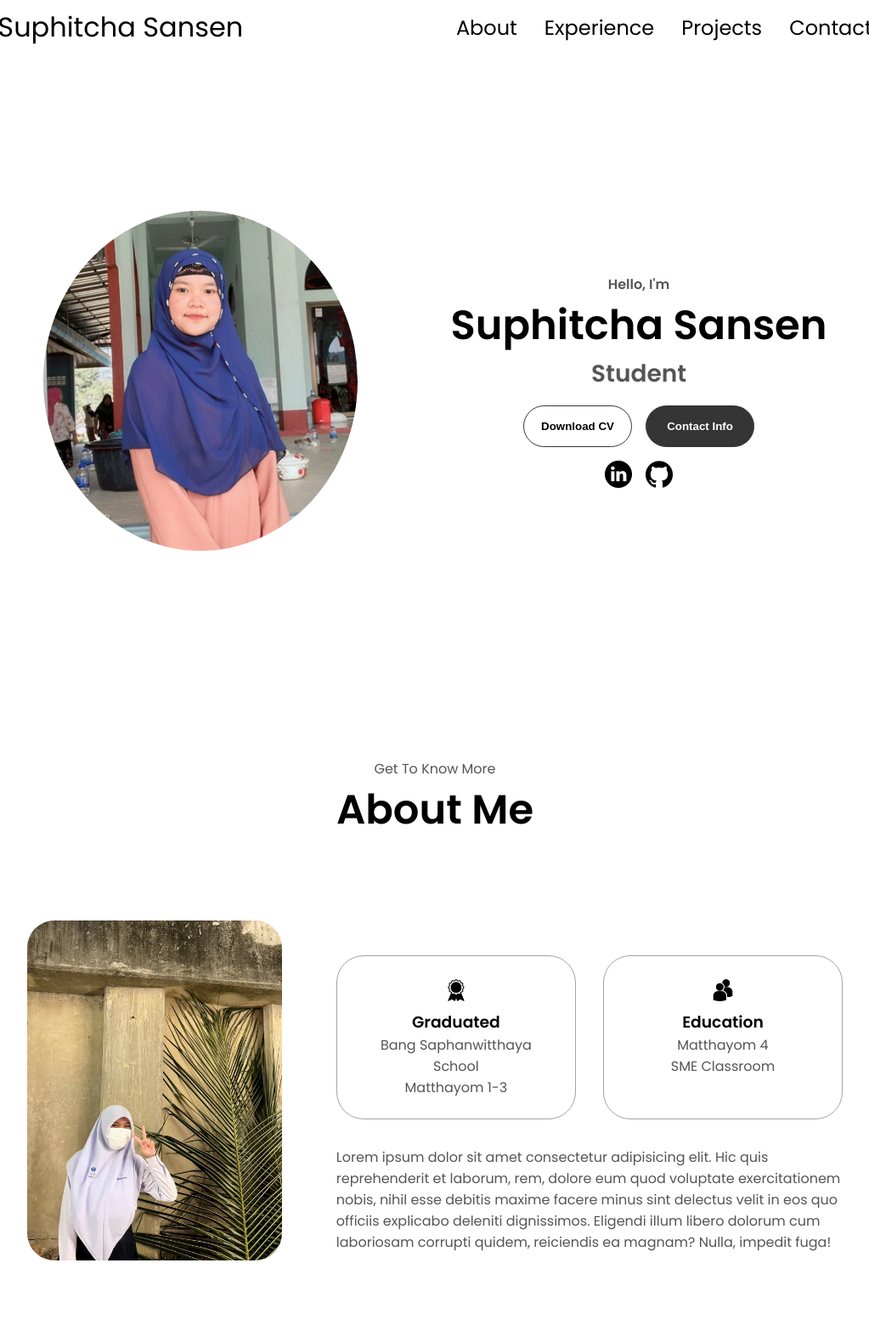
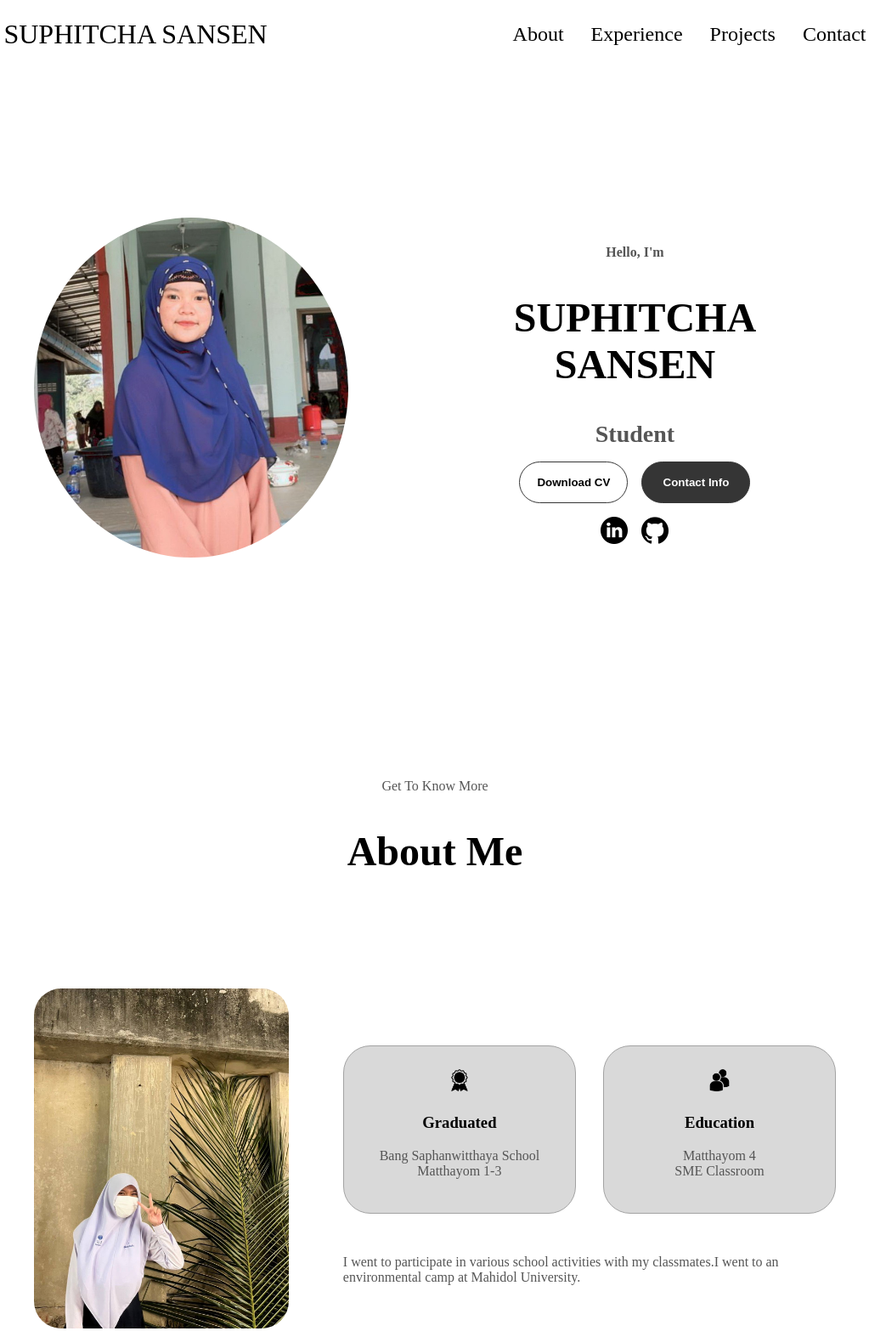
Before and after one commit to suphitcha17/Portfolio.Suphitcha, a plain HTML site: page index.html in a window 1280 px wide. Shown: the part 36-1602 px from the top of the page at 85% size, without its empty margins (128-1151 px from the left). Drawn offline with Linux system fonts and the light colour scheme; a web font is replaced by a local one.

Commit message:
update
อัพเดต

```diff
--- a/index.html
+++ b/index.html
@@ -10,7 +10,7 @@
   </head>
   <body>
     <nav id="desktop-nav">
-      <div class="logo">Suphitcha Sansen</div>
+      <div class="logo">SUPHITCHA SANSEN</div>
       <div>
         <ul class="nav-links">
           <li><a href="#about">About</a></li>
@@ -21,7 +21,7 @@
       </div>
     </nav>
     <nav id="hamburger-nav">
-      <div class="logo">Suphitcha Sansen</div>
+      <div class="logo">SUPHITCHA SANSEN </div>
       <div class="hamburger-menu">
         <div class="hamburger-icon" onclick="toggleMenu()">
           <span></span>
@@ -42,7 +42,7 @@
       </div>
       <div class="section__text">
         <p class="section__text__p1">Hello, I'm</p>
-        <h1 class="title">Suphitcha Sansen</h1>
+        <h1 class="title">SUPHITCHA SANSEN </h1>
         <p class="section__text__p2">Student</p>
         <div class="btn-container">
           <button
@@ -105,12 +105,7 @@
           </div>
           <div class="text-container">
             <p>
-              Lorem ipsum dolor sit amet consectetur adipisicing elit. Hic quis
-              reprehenderit et laborum, rem, dolore eum quod voluptate
-              exercitationem nobis, nihil esse debitis maxime facere minus sint
-              delectus velit in eos quo officiis explicabo deleniti dignissimos.
-              Eligendi illum libero dolorum cum laboriosam corrupti quidem,
-              reiciendis ea magnam? Nulla, impedit fuga!
+              I went to participate in various school activities with my classmates.I went to an environmental camp at Mahidol University.
             </p>
           </div>
         </div>
@@ -258,7 +253,7 @@
     </section>
     <section id="projects">
       <p class="section__text__p1">Browse My Recent</p>
-      <h1 class="title">Projects</h1>
+      <h1 class="title">Activity</h1>
       <div class="experience-details-container">
         <div class="about-containers">
           <div class="details-container color-container">
@@ -352,11 +347,11 @@
             alt="Email icon"
             class="icon contact-icon email-icon"
           />
-          <p><a href="mailto:examplemail@gmail.com">Example@gmail.com</a></p>
+          <p><a href="mailto:examplemail@gmail.com">suphitchadaaaaa@gmail.com</a></p>
         </div>
         <div class="contact-info-container">
           <img
-            src="./assets/linkedin.png"
+            src="./assets/png-clipart-circle-black-instagram-logo-tech-companies.png"
             alt="LinkedIn icon"
             class="icon contact-icon"
           />
@@ -375,7 +370,7 @@
           </ul>
         </div>
       </nav>
-      <p>Copyright &#169; 2023 John Doe. All Rights Reserved.</p>
+      <p>Copyright &#169; 2023 SUPHITCHA SANSEN. All Rights Reserved.</p>
     </footer>
     <script src="script.js"></script>
   </body>
--- a/style.css
+++ b/style.css
@@ -1,14 +1,16 @@
 /* GENERAL */
 
-@import url("https://fonts.googleapis.com/css2?family=Poppins:wght@300;400;500;600&display=swap");
-
-* {
+@import url('https://fonts.googleapis.com/css2?family=Bitter:ital@1&family=Mali&family=Oswald&family=Prompt&family=Whisper&display=swap');
   margin: 0;
   padding: 0;
 }
 
 body {
-  font-family: "Poppins", sans-serif;
+  font-family: 'Bitter', serif;
+  font-family: 'Mali', cursive;
+  font-family: 'Oswald', sans-serif;
+  font-family: 'Prompt', sans-serif;
+  font-family: 'Whisper', cursive;
 }
 
 html {
@@ -300,7 +302,7 @@ section {
 .details-container {
   padding: 1.5rem;
   flex: 1;
-  background: white;
+  background: #D9D9D9;
   border-radius: 2rem;
   border: rgb(53, 53, 53) 0.1rem solid;
   border-color: rgb(163, 163, 163);
@@ -365,7 +367,7 @@ article .icon {
 
 .color-container {
   border-color: rgb(163, 163, 163);
-  background: rgb(250, 250, 250);
+  background:#f0e2cd;
 }
 
 .project-img {
@@ -399,7 +401,7 @@ article .icon {
   border-radius: 2rem;
   border: rgb(53, 53, 53) 0.1rem solid;
   border-color: rgb(163, 163, 163);
-  background: (250, 250, 250);
+  background:#f1f2f5;
   margin: 2rem auto;
   padding: 0.5rem;
 }
```
Also changed, not shown: assets/png-clipart-circle-black-instagram-logo-tech-companies.png (added), assets/png-clipart-instagram-logo-illustration-ghent-festival-of-flanders-social-media-logo-rubber-stamp-instagram-logo-text-photography.png (added).
